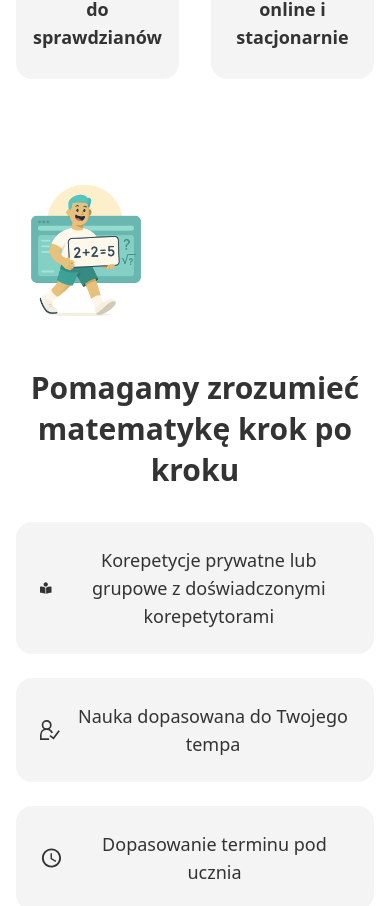
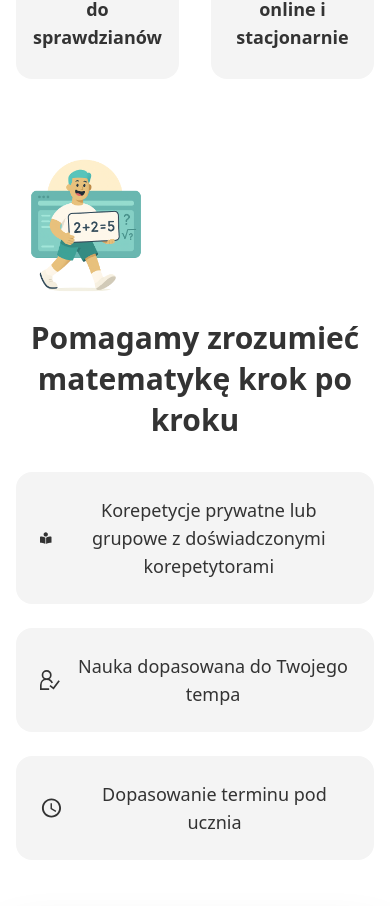
Before and after one commit to Michal0ss/MathDuo, a React (Vite) app: page / in a window 390 px wide. Shown: the part 1720-2626 px from the top of the page. Built offline with nearby package versions, Linux system fonts and the light colour scheme.

Commit message:
changed size of contener in mobile

```diff
--- a/src/components/Banner/Banner.jsx
+++ b/src/components/Banner/Banner.jsx
@@ -39,13 +39,11 @@ const Banner = () => {
       gsap.to(book, {
         x: moveX > 0 ? moveX : 0,
         ease: "none",
-        force3D: true, // poprawa płynności na mobile
         scrollTrigger: {
           trigger: bookArea,
           start: "top 90%",
           end: "bottom 10%",
           scrub: 2, // możesz zwiększyć do 3 dla jeszcze większej płynności
-          anticipatePin: 1, // lepsza synchronizacja przy szybkim scrollu
           invalidateOnRefresh: true,
         },
       });
@@ -82,7 +80,7 @@ const Banner = () => {
           className="flex justify-center items-center"
           style={{
             position: "relative",
-            minHeight: isMobile ? "220px" : "180px", // większa wysokość na mobile
+            minHeight: isMobile ? "170px" : "180px", // większa wysokość na mobile
             overflow: "hidden",
             willChange: "transform",
           }}
```
